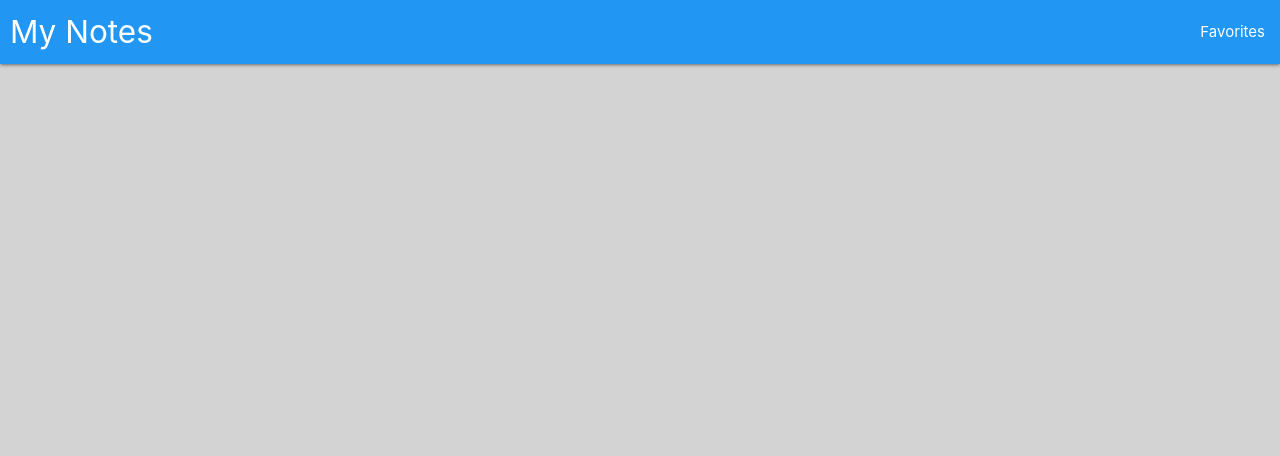
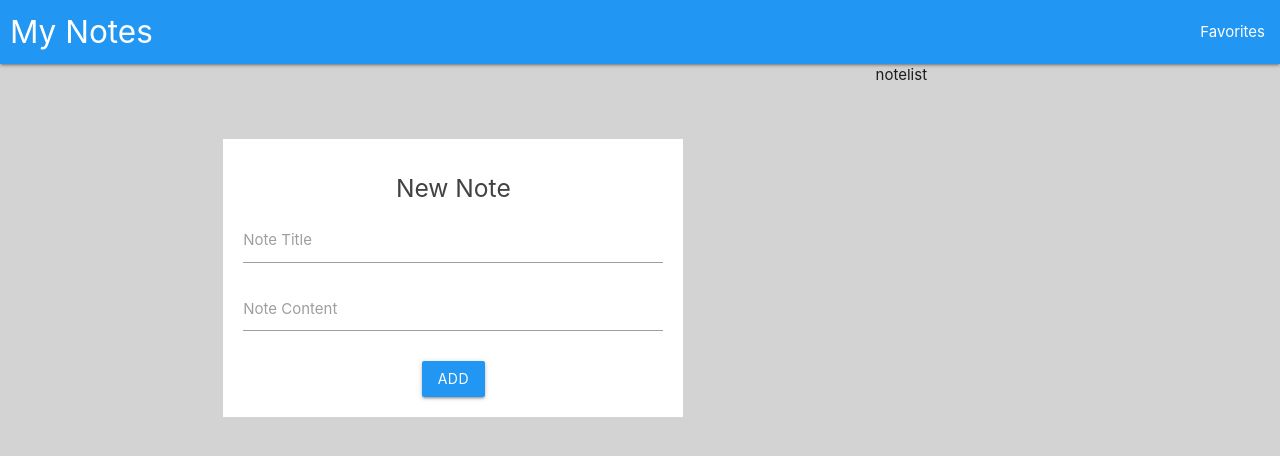
Before and after one commit to JavierGomez98/MyNotes, a React (Create React App) app: page / in a window 1280 px wide. Shown: the top 456 px of the page. Built offline with nearby package versions, Linux system fonts and the light colour scheme.

Commit message:
Add Component
Home

```diff
--- a/src/App.js
+++ b/src/App.js
@@ -1,11 +1,15 @@
-import { BrowserRouter as Router } from 'react-router-dom';
+import { BrowserRouter as Router, Route, Switch } from 'react-router-dom';
 import './App.css';
+import Home from './components/home/Home';
 import Navbar from './components/layout/Navbar';
 
 function App() {
   return (
     <Router>
       <Navbar />
+      <Switch>
+        <Route exact parth='/' component={Home} />
+      </Switch>
     </Router>
   );
 }
--- a/src/components/home/Form.js
+++ b/src/components/home/Form.js
@@ -14,15 +14,15 @@ const Form = () => {
 
     return (
         <div className="section">
-            <form action="">
-                <h5 className="grey-text">New Note</h5>
+            <form onSubmit={handleSubmit} className="white">
+                <h5 className="grey-text text-darken-3">New Note</h5>
                 <div className="input-field">
                     <input id="note_title" type="text" className="validate" {...bindTitle} />
-                    <label for="note_title">Note Title</label>
+                    <label htmlFor="note_title">Note Title</label>
                 </div>
                 <div className="input-field">
-                    <textarea id="note_content" className="materializa-textare" {...bindContent} ></textarea>
-                    <label for="note_content">Note Content</label>
+                    <textarea id="note_content" className="materialize-textarea" {...bindContent} ></textarea>
+                    <label htmlFor="note_content">Note Content</label>
                 </div>
                 <button className="btn blue">Add</button>
             </form>
--- a/src/components/home/Home.js
+++ b/src/components/home/Home.js
@@ -0,0 +1,15 @@
+import React from 'react'
+import Form from './Form'
+
+const Home = () => {
+    return (
+        <div className="container">
+            <div className="row center-align">
+                <div className="col s7"><Form /></div>
+                <div className="col s5">notelist</div>
+            </div>
+        </div>
+    )
+}
+
+export default Home
--- a/src/index.css
+++ b/src/index.css
@@ -5,3 +5,8 @@ body {
 .brand-logo {
     margin-left: 10px
 }
+
+form {
+    padding: 20px;
+    margin: 60px 20px 0px;
+}
```
